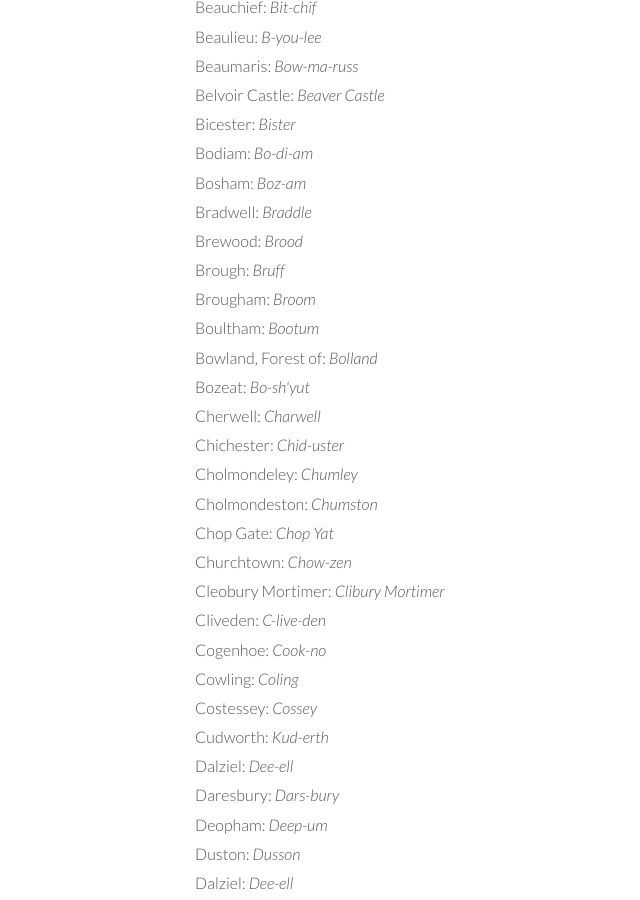
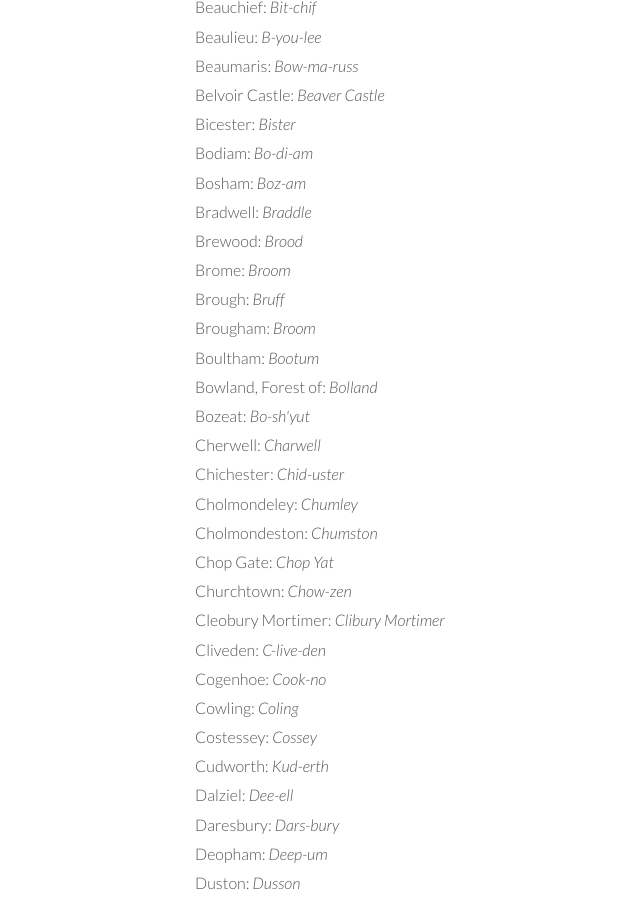
Before and after one commit to CollectionsOfThisKind/collectionsofthiskind.github.io, a Jekyll site: the page built from pages/lists/lists/names.html, in a window 1280 px wide and 900 px high, scrolled down 530 px. Shown: the whole window, without its empty margins (55-695 px from the left). Built offline with Jekyll 4.4.1, drawn with Linux system fonts in a browser that asks for light colours.

Commit message:
Add files via upload

```diff
--- a/pages/lists/lists/names.html
+++ b/pages/lists/lists/names.html
@@ -41,6 +41,7 @@ Being a collection of unusually pronounced British placenames.
 <li>Bosham: <i>Boz-am</i></li>
 <li>Bradwell: <i>Braddle</i></li>
 <li>Brewood: <i>Brood</i></li>
+<li>Brome: <i>Broom</i></li>
 <li>Brough: <i>Bruff</i></li>
 <li>Brougham: <i>Broom</i></li>
 <li>Boultham: <i>Bootum</i></li>
```
